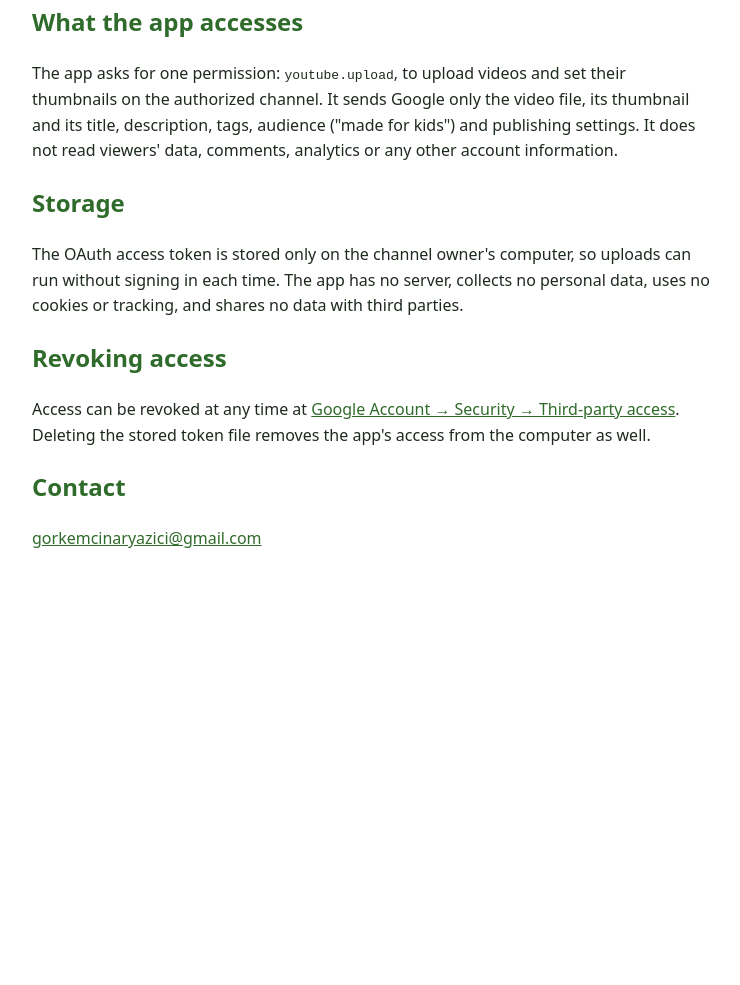
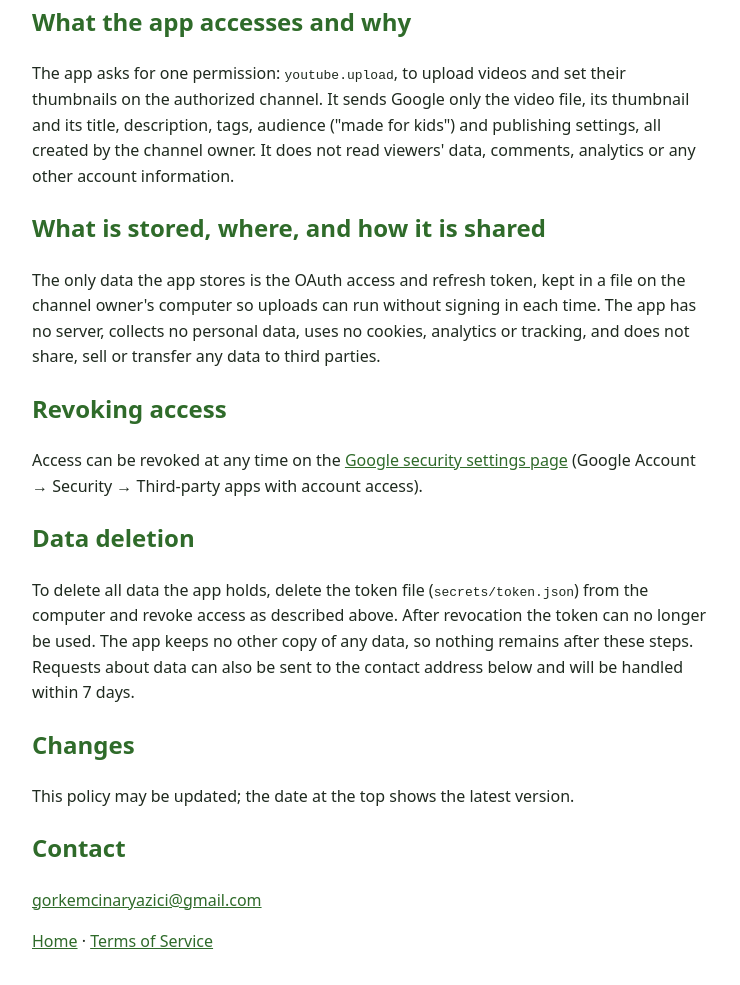
Before and after one commit to Gargi82/kidani-uploader, a plain HTML site: page privacy.html in a window 1280 px wide. Shown: the part 411-1396 px from the top of the page, without its empty margins (268-1008 px from the left). Before the commit the page ends 1011 px from the top, so only its background shows below. Drawn offline with Linux system fonts and the light colour scheme.

Commit message:
Add files via upload

```diff
--- a/privacy.html
+++ b/privacy.html
@@ -22,23 +22,35 @@ Baby Dino World to upload that channel's own videos. It is not offered to other
 <a href="https://www.youtube.com/t/terms">YouTube Terms of Service</a>. Google's handling of data
 is described in the <a href="https://policies.google.com/privacy">Google Privacy Policy</a>.</p>
 
-<h2>What the app accesses</h2>
+<h2>What the app accesses and why</h2>
 <p>The app asks for one permission: <code>youtube.upload</code>, to upload videos and set their
 thumbnails on the authorized channel. It sends Google only the video file, its thumbnail and its
-title, description, tags, audience ("made for kids") and publishing settings. It does not read
-viewers' data, comments, analytics or any other account information.</p>
+title, description, tags, audience ("made for kids") and publishing settings, all created by the
+channel owner. It does not read viewers' data, comments, analytics or any other account
+information.</p>
 
-<h2>Storage</h2>
-<p>The OAuth access token is stored only on the channel owner's computer, so uploads can run
-without signing in each time. The app has no server, collects no personal data, uses no cookies
-or tracking, and shares no data with third parties.</p>
+<h2>What is stored, where, and how it is shared</h2>
+<p>The only data the app stores is the OAuth access and refresh token, kept in a file on the
+channel owner's computer so uploads can run without signing in each time. The app has no server,
+collects no personal data, uses no cookies, analytics or tracking, and does not share, sell or
+transfer any data to third parties.</p>
 
 <h2>Revoking access</h2>
-<p>Access can be revoked at any time at
-<a href="https://myaccount.google.com/permissions">Google Account → Security → Third-party
-access</a>. Deleting the stored token file removes the app's access from the computer as well.</p>
+<p>Access can be revoked at any time on the
+<a href="https://security.google.com/settings/security/permissions">Google security settings
+page</a> (Google Account → Security → Third-party apps with account access).</p>
+
+<h2>Data deletion</h2>
+<p>To delete all data the app holds, delete the token file (<code>secrets/token.json</code>) from
+the computer and revoke access as described above. After revocation the token can no longer be
+used. The app keeps no other copy of any data, so nothing remains after these steps. Requests about
+data can also be sent to the contact address below and will be handled within 7 days.</p>
+
+<h2>Changes</h2>
+<p>This policy may be updated; the date at the top shows the latest version.</p>
 
 <h2>Contact</h2>
 <p><a href="mailto:gorkemcinaryazici@gmail.com">gorkemcinaryazici@gmail.com</a></p>
+<p><a href="index.html">Home</a> · <a href="terms.html">Terms of Service</a></p>
 </body>
 </html>
```
Also changed, not shown: index.html (+17 -2 lines), terms.html (added, +46 -0 lines).
